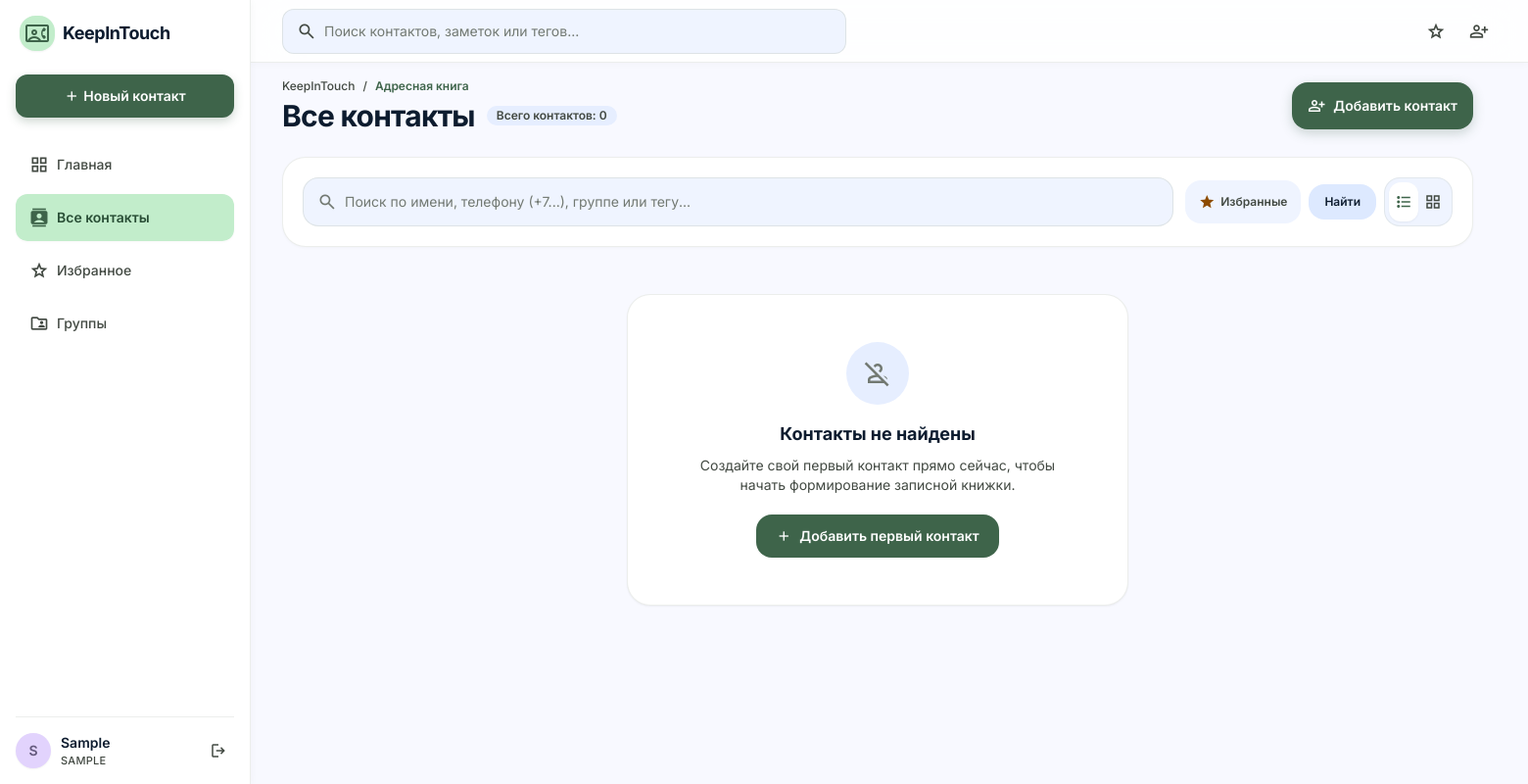
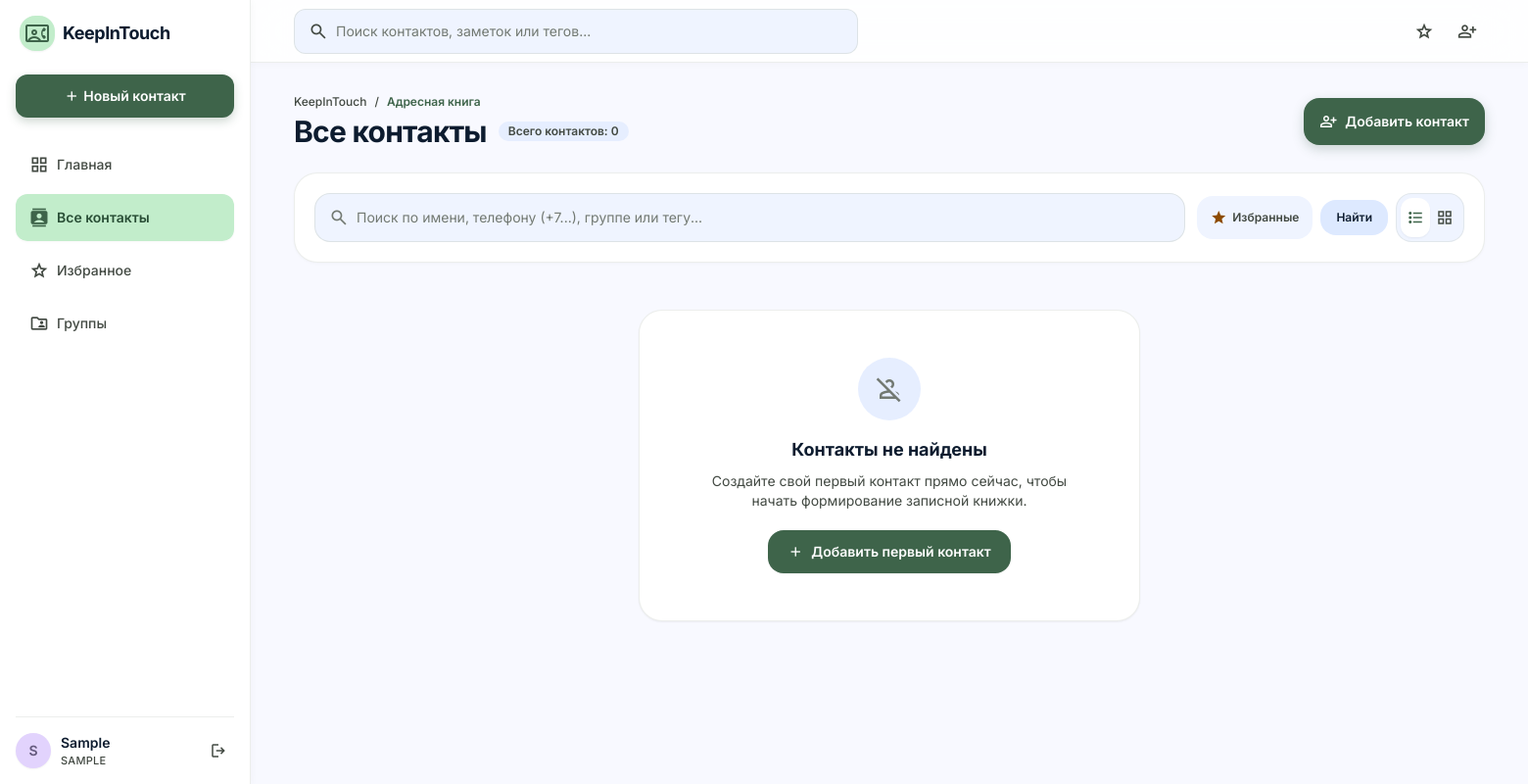
Before and after one commit to KarpX/KeepInTouch, a Django app: page /contacts/ in a window 1560 px wide. Shown: the whole page at 98% size. Run offline with Django 5.2, Linux system fonts and the light colour scheme; the visitor is signed in with stand-in values (Sample User, id 1); data that the repository does not hold is empty; some libraries are stand-ins or nearby versions.

Commit message:
feat: add adaptive design

```diff
--- a/templates/base.html
+++ b/templates/base.html
@@ -27,6 +27,14 @@
     }
     .material-symbols-fill {
       font-variation-settings: 'FILL' 1, 'wght' 500, 'GRAD' 0, 'opsz' 24 !important;
+    }
+    /* Hide scrollbar for clean UI while keeping scrollability */
+    .scrollbar-none::-webkit-scrollbar {
+      display: none;
+    }
+    .scrollbar-none {
+      -ms-overflow-style: none;
+      scrollbar-width: none;
     }
   </style>
 
@@ -123,13 +131,13 @@
   </script>
   {% block extra_head %}{% endblock %}
 </head>
-<body class="bg-background text-on-surface font-sans antialiased min-h-full flex flex-col selection:bg-primary-fixed selection:text-on-primary-fixed">
+<body class="bg-background text-on-surface font-sans antialiased min-h-screen flex flex-col selection:bg-primary-fixed selection:text-on-primary-fixed overflow-x-hidden">
 
 {% if user.is_authenticated %}
   <!-- Mobile Menu Backdrop -->
   <div id="mobile-backdrop" class="fixed inset-0 bg-inverse-surface/40 backdrop-blur-sm z-40 hidden lg:hidden transition-opacity duration-200" onclick="toggleSidebar()"></div>
 
-  <!-- Sidebar (Desktop & Mobile Drawer) -->
+  <!-- Sidebar (Desktop Fixed w-64, Mobile Off-canvas Drawer) -->
   <aside id="app-sidebar" class="fixed left-0 top-0 h-full w-64 bg-surface-container-lowest shadow-[0_1px_8px_rgba(0,0,0,0.04)] border-r border-outline-variant/30 z-50 flex flex-col justify-between p-space-md -translate-x-full lg:translate-x-0 transition-transform duration-300">
     <div class="flex flex-col gap-space-lg">
       <!-- App Brand Logo -->
@@ -199,9 +207,11 @@
     </div>
   </aside>
 
+  <!-- Main Content Wrapper (padding-left 256px on lg screens, 0 on mobile) -->
+  <div class="lg:pl-64 min-h-screen flex flex-col w-full min-w-0 transition-all">
     <!-- Top Header Bar -->
-  <header class="fixed top-0 left-0 lg:left-64 right-0 h-16 bg-surface-container-lowest/85 backdrop-blur-xl border-b border-outline-variant/30 shadow-[0_1px_8px_rgba(0,0,0,0.03)] z-30 transition-all">
-    <div class="h-16 w-full px-4 lg:px-8 flex items-center justify-between gap-4">
+    <header class="sticky top-0 h-16 bg-surface-container-lowest/85 backdrop-blur-xl border-b border-outline-variant/30 shadow-[0_1px_8px_rgba(0,0,0,0.03)] z-30 transition-all w-full">
+      <div class="h-16 w-full px-4 sm:px-6 lg:px-8 flex items-center justify-between gap-4 max-w-7xl mx-auto">
         <!-- Mobile Menu Toggle Button -->
         <button class="lg:hidden p-2 rounded-lg text-on-surface-variant hover:bg-surface-container-low hover:text-on-surface transition-colors" onclick="toggleSidebar()">
           <span class="material-symbols-outlined text-2xl">menu</span>
@@ -238,27 +248,29 @@
       </div>
     </header>
 
+    <!-- Main Viewport Area -->
+    <main class="w-full max-w-7xl mx-auto px-4 sm:px-6 lg:px-8 py-6 sm:py-8 flex-1 min-w-0">
 {% else %}
-  <!-- Public Layout Header (Unauthenticated) -->
-  <header class="w-full py-4 px-6 md:px-12 flex items-center justify-between border-b border-outline-variant/30 bg-surface-container-lowest/80 backdrop-blur-md">
+  <!-- Public Layout (Unauthenticated: Login, Register, Home Landing) -->
+  <div class="min-h-screen flex flex-col justify-between w-full">
+    <header class="w-full py-4 px-4 sm:px-6 md:px-12 flex items-center justify-between border-b border-outline-variant/30 bg-surface-container-lowest/80 backdrop-blur-md">
       <a href="{% url 'home' %}" class="flex items-center gap-2.5">
         <div class="w-8 h-8 rounded-lg bg-primary-fixed flex items-center justify-center text-primary font-bold shadow-sm">
           <span class="material-symbols-outlined text-xl font-semibold">contact_phone</span>
         </div>
         <span class="text-lg font-bold text-on-surface tracking-tight">KeepInTouch</span>
       </a>
-    <div class="flex items-center gap-3 text-sm">
-      <a href="{% url 'accounts:login' %}" class="px-4 py-2 rounded-lg text-on-surface font-medium hover:bg-surface-container-low transition-colors">Войти</a>
-      <a href="{% url 'accounts:register' %}" class="px-4 py-2 rounded-lg bg-primary text-on-primary font-semibold hover:bg-primary-container transition-colors shadow-sm">Зарегистрироваться</a>
+      <div class="flex items-center gap-2 sm:gap-3 text-xs sm:text-sm">
+        <a href="{% url 'accounts:login' %}" class="px-3 sm:px-4 py-2 rounded-lg text-on-surface font-medium hover:bg-surface-container-low transition-colors">Войти</a>
+        <a href="{% url 'accounts:register' %}" class="px-3 sm:px-4 py-2 rounded-lg bg-primary text-on-primary font-semibold hover:bg-primary-container transition-colors shadow-sm">Зарегистрироваться</a>
       </div>
     </header>
+
+    <main class="flex-1 flex flex-col justify-center px-4 py-8 w-full max-w-5xl mx-auto">
 {% endif %}
-
-  <!-- Unified Main Viewport -->
-  <main class="{% if user.is_authenticated %}lg:ml-64 pt-20 px-4 md:px-8 pb-12 flex-1 max-w-7xl w-full mx-auto{% else %}flex-1 flex flex-col justify-center px-4 py-8{% endif %}">
       <!-- Django Messages (Alerts) -->
       {% if messages %}
-      <div class="mb-6 flex flex-col gap-2 {% if not user.is_authenticated %}max-w-md mx-auto w-full{% endif %}">
+        <div class="{% if not user.is_authenticated %}max-w-md mx-auto w-full {% endif %}mb-6 flex flex-col gap-2">
           {% for message in messages %}
             <div class="flex items-center justify-between px-4 py-3 rounded-xl border text-sm font-medium {% if message.tags == 'error' %}bg-error-container text-on-error-container border-error/20{% elif message.tags == 'success' %}bg-primary-fixed text-on-primary-fixed-variant border-primary/20{% else %}bg-secondary-container text-on-secondary-container border-secondary/20{% endif %}">
               <div class="flex items-center gap-2">
@@ -276,10 +288,13 @@
       {% block content %}{% endblock %}
     </main>
 
-{% if not user.is_authenticated %}
-  <footer class="py-6 text-center text-xs text-on-surface-variant border-t border-outline-variant/30 bg-surface-container-lowest/50">
+{% if user.is_authenticated %}
+  </div>
+{% else %}
+    <footer class="py-6 text-center text-xs text-on-surface-variant border-t border-outline-variant/30 bg-surface-container-lowest/50 px-4">
       &copy; 2026 KeepInTouch &mdash; Персональный органайзер контактов и связей в стиле Serene Pastel Minimal
     </footer>
+  </div>
 {% endif %}
 
 <script>
--- a/templates/contacts/contact_list.html
+++ b/templates/contacts/contact_list.html
@@ -122,8 +122,8 @@
   {% if contacts %}
     <!-- 1. TABLE / LIST VIEW (Screen _3) -->
     <div id="contacts-table-view" class="bg-surface-container-lowest rounded-2xl border border-outline-variant/30 shadow-[0_1px_3px_rgba(0,0,0,0.03)] overflow-hidden transition-all">
-      <div class="overflow-x-auto">
-        <table class="w-full text-left text-sm">
+      <div class="overflow-x-auto w-full">
+        <table class="w-full text-left text-sm min-w-[680px]">
           <thead class="bg-surface-container-low/70 border-b border-outline-variant/30 text-on-surface-variant uppercase text-[11px] font-bold tracking-wider">
             <tr>
               <th scope="col" class="py-3.5 pl-4 pr-2 w-10 text-center">
@@ -234,7 +234,7 @@
     </div>
 
     <!-- 2. GRID / CARDS VIEW (Screen _4) -->
-    <div id="contacts-grid-view" class="hidden grid grid-cols-1 md:grid-cols-2 lg:grid-cols-3 gap-5 transition-all">
+    <div id="contacts-grid-view" class="hidden grid grid-cols-1 sm:grid-cols-2 xl:grid-cols-3 gap-4 sm:gap-5 transition-all">
       {% for contact in contacts %}
         <div class="bg-surface-container-lowest rounded-2xl p-5 border border-outline-variant/30 shadow-[0_1px_3px_rgba(0,0,0,0.03)] hover:shadow-[0_6px_16px_rgba(51,65,85,0.07)] hover:-translate-y-0.5 transition-all flex flex-col justify-between">
           <div>
--- a/templates/contacts/group_list.html
+++ b/templates/contacts/group_list.html
@@ -30,7 +30,7 @@
 
   {% if groups %}
     <!-- Bento Grid / Group Cards -->
-    <div class="grid grid-cols-1 md:grid-cols-2 lg:grid-cols-3 gap-5">
+    <div class="grid grid-cols-1 sm:grid-cols-2 xl:grid-cols-3 gap-4 sm:gap-5">
       {% for group in groups %}
         <div class="bg-surface-container-lowest rounded-2xl p-5 border border-outline-variant/30 shadow-[0_1px_3px_rgba(0,0,0,0.03)] hover:shadow-[0_6px_16px_rgba(51,65,85,0.07)] hover:-translate-y-0.5 transition-all flex flex-col justify-between">
           <div>
--- a/templates/home.html
+++ b/templates/home.html
@@ -24,13 +24,13 @@
           </p>
         </div>
 
-        <div class="flex items-center gap-3">
+        <div class="flex items-center gap-3 flex-wrap">
           <a href="{% url 'contacts:contact_create' %}" class="inline-flex items-center gap-2 px-5 py-2.5 rounded-xl bg-primary text-on-primary font-semibold text-sm shadow-[0_4px_12px_rgba(62,100,74,0.25)] hover:bg-primary-container transition-all">
             <span class="material-symbols-outlined text-lg">person_add</span>
             <span>+ Новый контакт</span>
           </a>
           <a href="{% url 'contacts:group_create' %}" class="inline-flex items-center gap-2 px-4 py-2.5 rounded-xl bg-surface-container-lowest text-on-surface border border-outline-variant/40 hover:bg-surface-container text-sm font-medium transition-all shadow-sm">
-            <span class="material-symbols-outlined text-lg text-secondary">folder_plus</span>
+            <span class="material-symbols-outlined text-lg text-secondary">create_new_folder</span>
             <span>Создать группу</span>
           </a>
         </div>
@@ -85,7 +85,7 @@
         <h2 class="text-base font-semibold text-on-surface">Быстрые действия</h2>
         <span class="text-xs text-on-surface-variant uppercase tracking-wider font-medium">Управление записной книжкой</span>
       </div>
-      <div class="grid grid-cols-1 sm:grid-cols-2 lg:grid-cols-4 gap-4">
+      <div class="grid grid-cols-2 lg:grid-cols-4 gap-3 sm:gap-4">
         <a href="{% url 'contacts:contact_list' %}" class="bg-surface-container-lowest hover:bg-surface-container-low/80 p-5 rounded-xl border border-outline-variant/30 shadow-sm transition-all group flex flex-col justify-between h-32">
           <div class="flex items-center justify-between">
             <div class="w-10 h-10 rounded-lg bg-surface-container flex items-center justify-center text-on-surface">
```
Lines whose indentation alone changed are shown as unchanged.
